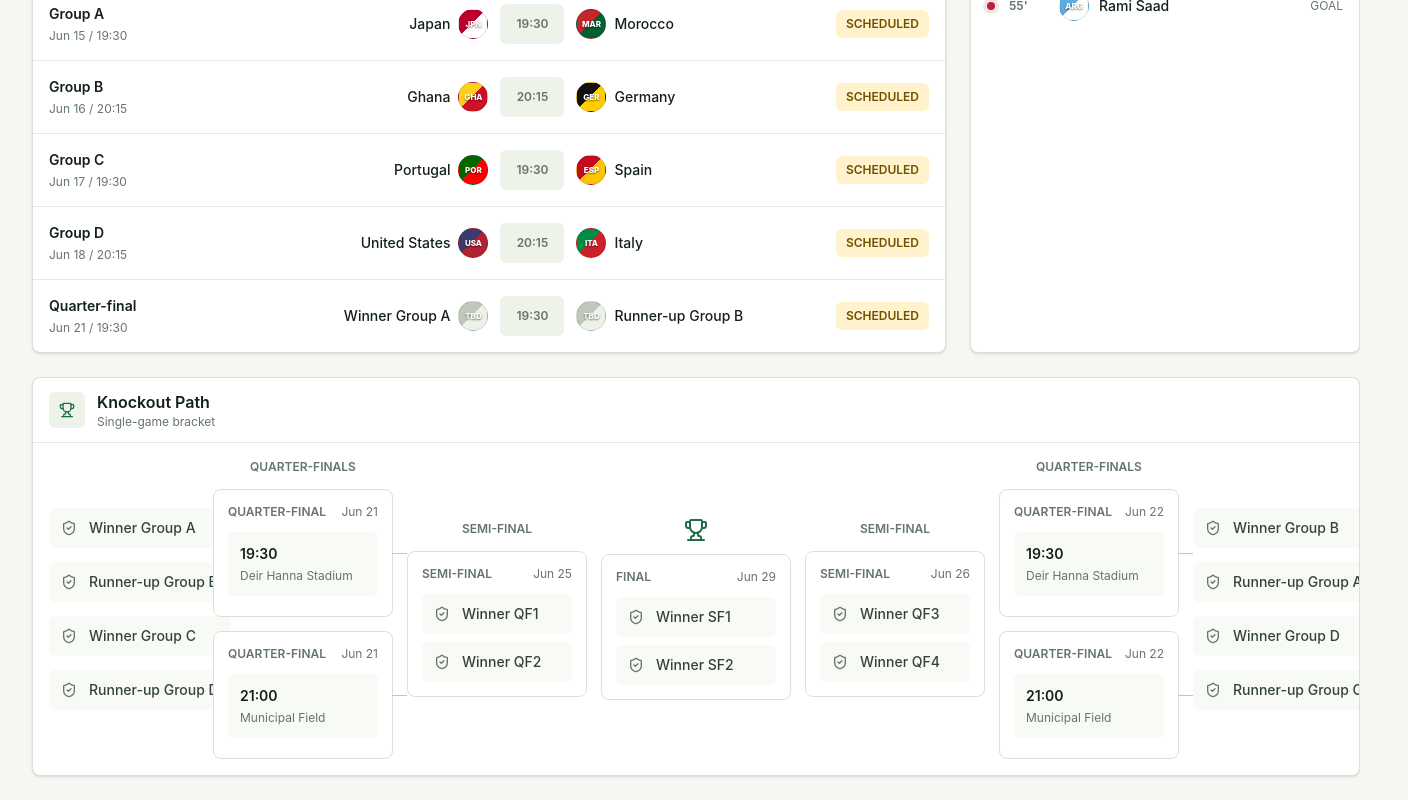
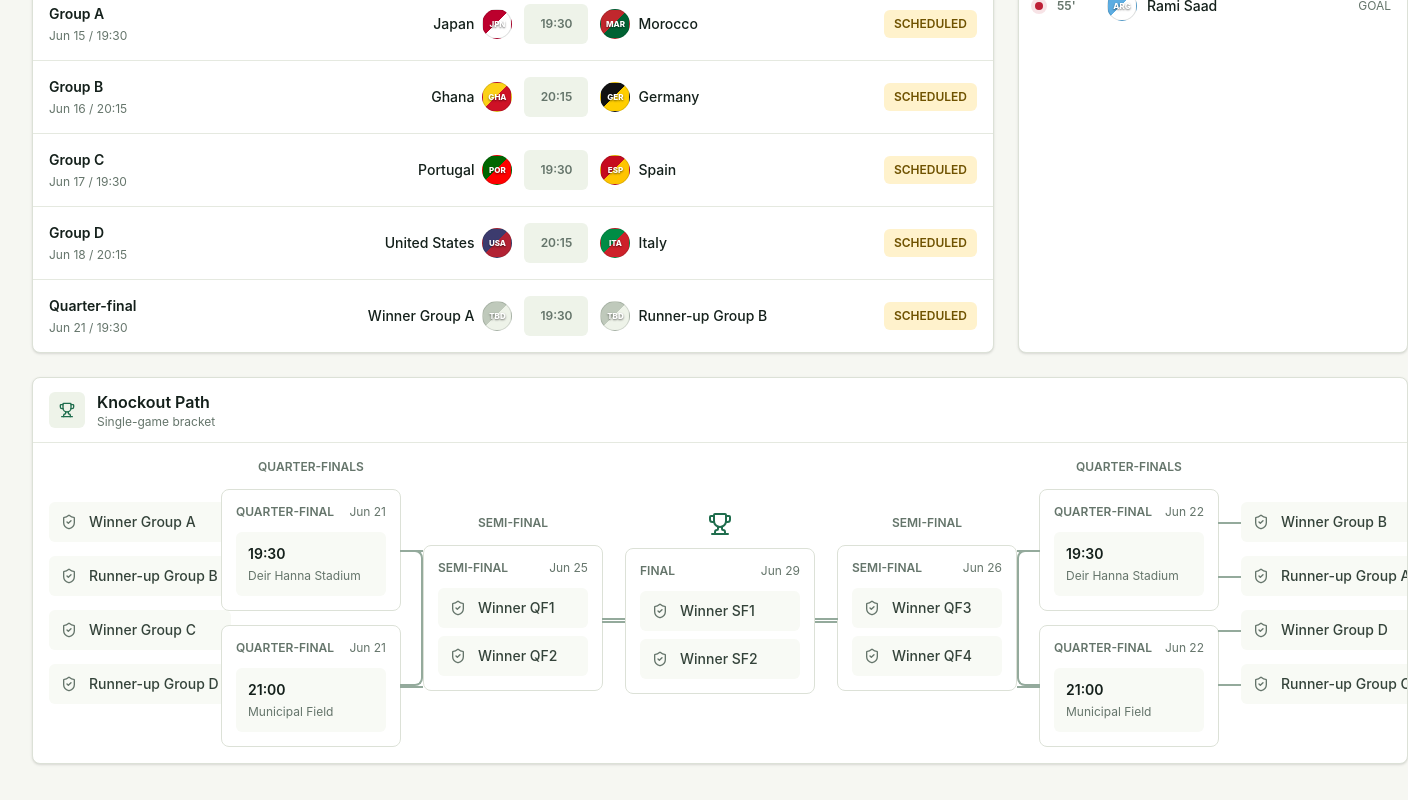
Before and after one commit to MohammadDaghash/deir-hanna-world-cup, a React (Vite) app: page / in a window 1280 px wide. Shown: the part 2708-3508 px from the top of the page, 1408 px wide, since content can reach past the window. Built offline with nearby package versions, Linux system fonts and the light colour scheme.

Commit message:
Clarify knockout bracket flow

```diff
--- a/src/App.css
+++ b/src/App.css
@@ -42,7 +42,7 @@
   min-width: 1040px;
   grid-template-columns: 150px 180px 180px minmax(190px, 1fr) 180px 180px 150px;
   align-items: center;
-  gap: 14px;
+  gap: 22px;
   overflow-x: auto;
 }
 
@@ -61,9 +61,28 @@
 }
 
 .bracket-final-node {
+  position: relative;
   display: grid;
   gap: 12px;
   align-self: center;
+}
+
+.bracket-final-node::before,
+.bracket-final-node::after {
+  content: "";
+  position: absolute;
+  top: calc(50% + 18px);
+  width: 23px;
+  height: 2px;
+  background: #94aa9c;
+}
+
+.bracket-final-node::before {
+  left: -23px;
+}
+
+.bracket-final-node::after {
+  right: -23px;
 }
 
 .bracket-match-node {
@@ -75,16 +94,81 @@
   padding: 14px;
 }
 
+.bracket-match-node.path-only {
+  min-height: 108px;
+}
+
 .team-path-column.left .bracket-team-slot::after,
-.bracket-round:not(.center) .bracket-match-node::after,
-.bracket-round.center:first-of-type .bracket-match-node::after {
+.team-path-column.right .bracket-team-slot::before,
+.bracket-round.left .bracket-match-node::after,
+.bracket-round.right .bracket-match-node::before {
   content: "";
   position: absolute;
   top: 50%;
-  right: -15px;
-  width: 15px;
-  height: 1px;
-  background: #bfc9bb;
+  width: 23px;
+  height: 2px;
+  background: #94aa9c;
+}
+
+.team-path-column.left .bracket-team-slot::after,
+.bracket-round.left .bracket-match-node::after {
+  right: -23px;
+}
+
+.team-path-column.right .bracket-team-slot::before,
+.bracket-round.right .bracket-match-node::before {
+  left: -23px;
+}
+
+.bracket-round.left:not(.center) .bracket-match-node:first-of-type::before,
+.bracket-round.left:not(.center) .bracket-match-node:last-of-type::before,
+.bracket-round.right:not(.center) .bracket-match-node:first-of-type::after,
+.bracket-round.right:not(.center) .bracket-match-node:last-of-type::after {
+  content: "";
+  position: absolute;
+  width: 23px;
+  height: calc(50% + 18px);
+  border-color: #94aa9c;
+}
+
+.bracket-round.left:not(.center) .bracket-match-node:first-of-type::before {
+  right: -23px;
+  top: 50%;
+  border-right: 2px solid #94aa9c;
+  border-top: 2px solid #94aa9c;
+  border-radius: 0 8px 0 0;
+}
+
+.bracket-round.left:not(.center) .bracket-match-node:last-of-type::before {
+  right: -23px;
+  bottom: 50%;
+  border-right: 2px solid #94aa9c;
+  border-bottom: 2px solid #94aa9c;
+  border-radius: 0 0 8px 0;
+}
+
+.bracket-round.right:not(.center) .bracket-match-node:first-of-type::after {
+  left: -23px;
+  top: 50%;
+  border-left: 2px solid #94aa9c;
+  border-top: 2px solid #94aa9c;
+  border-radius: 8px 0 0 0;
+}
+
+.bracket-round.right:not(.center) .bracket-match-node:last-of-type::after {
+  left: -23px;
+  bottom: 50%;
+  border-left: 2px solid #94aa9c;
+  border-bottom: 2px solid #94aa9c;
+  border-radius: 0 0 0 8px;
+}
+
+.bracket-round.center.left .bracket-match-node::after {
+  right: -23px;
+}
+
+.bracket-round.center.right .bracket-match-node::before {
+  left: -23px;
 }
 
 .bracket-team-slot {
--- a/src/App.jsx
+++ b/src/App.jsx
@@ -1852,11 +1852,35 @@ function KnockoutPanel({ matches, teams }) {
       <PanelHeader icon={Trophy} title="Knockout Path" detail="Single-game bracket" />
       <div className="knockout-path border-t border-[#e5e9e0] p-4">
         <TeamPathColumn labels={leftTeams} side="left" />
-        <BracketRound matches={leftQuarters} teams={teams} title="Quarter-finals" pathOnly />
-        <BracketRound matches={semiFinals.slice(0, 1)} teams={teams} title="Semi-final" center />
+        <BracketRound
+          matches={leftQuarters}
+          pathOnly
+          side="left"
+          teams={teams}
+          title="Quarter-finals"
+        />
+        <BracketRound
+          center
+          matches={semiFinals.slice(0, 1)}
+          side="left"
+          teams={teams}
+          title="Semi-final"
+        />
         <FinalNode match={finalMatch} teams={teams} />
-        <BracketRound matches={semiFinals.slice(1, 2)} teams={teams} title="Semi-final" center />
-        <BracketRound matches={rightQuarters} teams={teams} title="Quarter-finals" pathOnly />
+        <BracketRound
+          center
+          matches={semiFinals.slice(1, 2)}
+          side="right"
+          teams={teams}
+          title="Semi-final"
+        />
+        <BracketRound
+          matches={rightQuarters}
+          pathOnly
+          side="right"
+          teams={teams}
+          title="Quarter-finals"
+        />
         <TeamPathColumn labels={rightTeams} side="right" />
       </div>
     </section>
@@ -1878,12 +1902,18 @@ function TeamPathColumn({ labels, side }) {
   )
 }
 
-function BracketRound({ center = false, matches, pathOnly = false, teams, title }) {
-  return (
-    <div className={`bracket-round ${center ? 'center' : ''}`}>
+function BracketRound({ center = false, matches, pathOnly = false, side, teams, title }) {
+  return (
+    <div className={`bracket-round ${center ? 'center' : ''} ${side ?? ''}`}>
       <p className="text-center text-xs font-semibold uppercase text-[#65756b]">{title}</p>
       {matches.map((match) => (
-        <BracketMatchNode key={match.id} match={match} pathOnly={pathOnly} teams={teams} />
+        <BracketMatchNode
+          key={match.id}
+          match={match}
+          pathOnly={pathOnly}
+          side={side}
+          teams={teams}
+        />
       ))}
     </div>
   )
@@ -1902,9 +1932,9 @@ function FinalNode({ match, teams }) {
   )
 }
 
-function BracketMatchNode({ match, pathOnly = false, teams }) {
-  return (
-    <div className="bracket-match-node">
+function BracketMatchNode({ match, pathOnly = false, side, teams }) {
+  return (
+    <div className={`bracket-match-node ${pathOnly ? 'path-only' : ''} ${side ?? ''}`}>
       <div className="mb-3 flex items-center justify-between gap-3">
         <span className="text-xs font-semibold uppercase text-[#65756b]">{match.stage}</span>
         <span className="text-xs text-[#65756b]">{formatDate(match.date)}</span>
```
